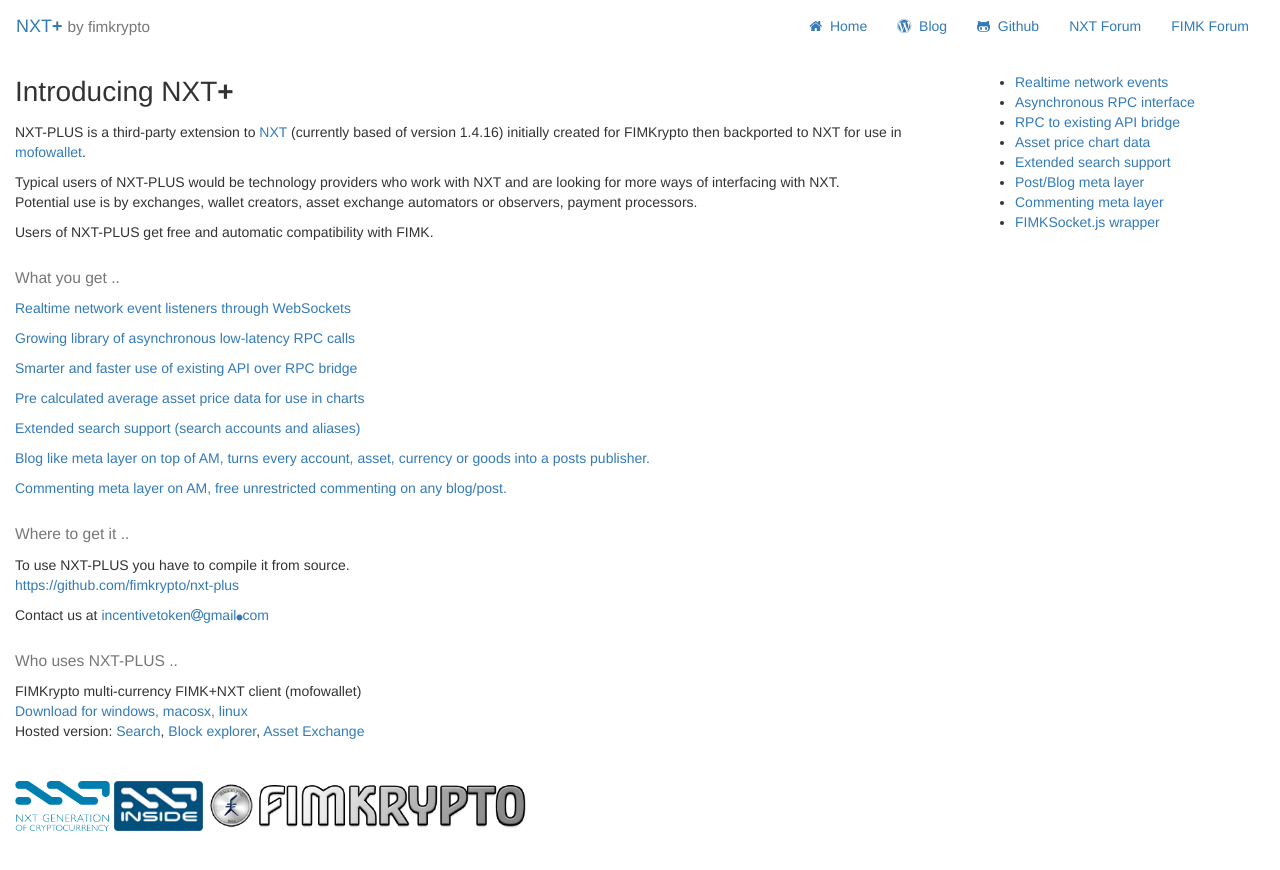
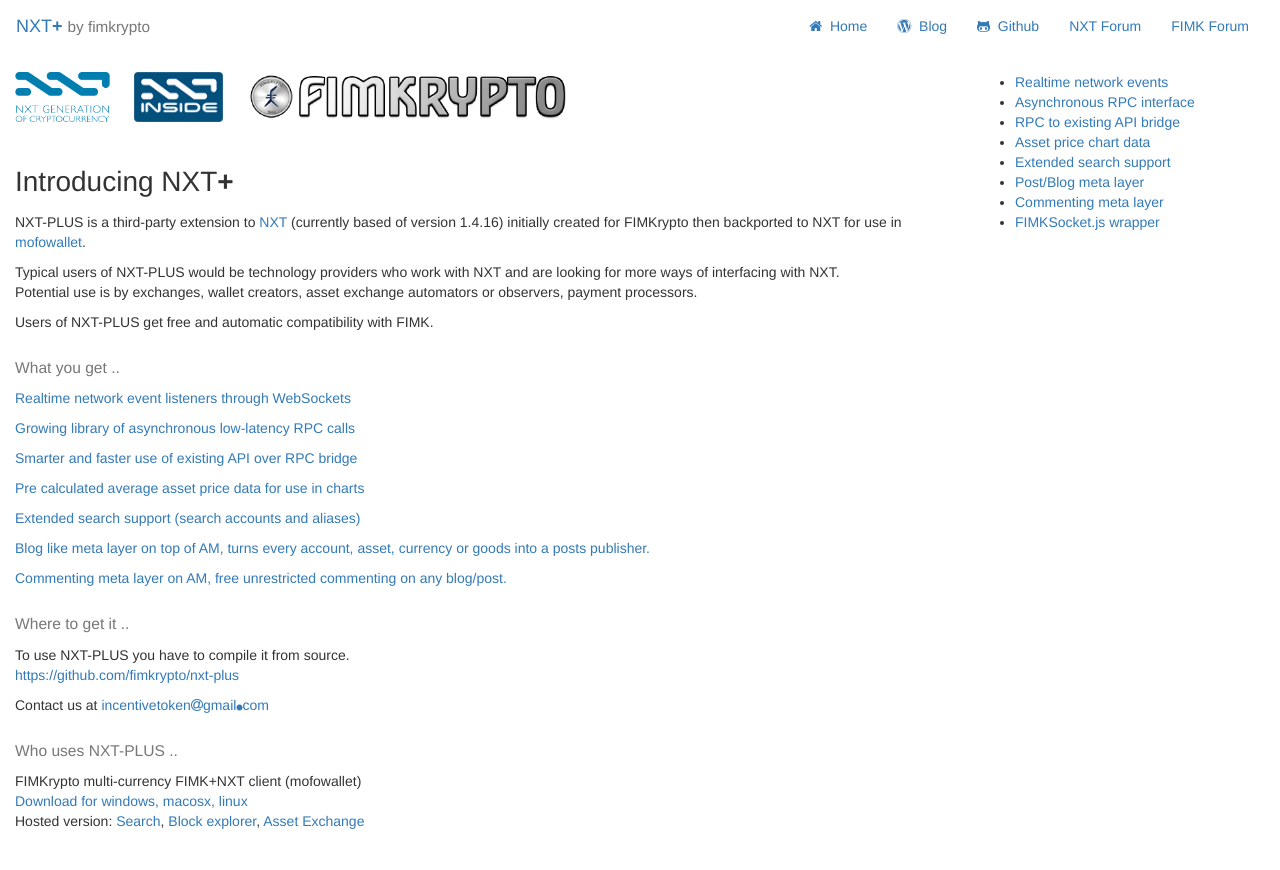
Before and after one commit to fimkrypto/nxt-plus-site, a Jekyll site: the page built from index.html, in a window 1280 px wide. Shown: the top 870 px of the page. Built offline with Jekyll 4.4.1, drawn with Linux system fonts in a browser that asks for light colours; nearby versions of some CDN libraries.

Commit message:
Move logos to top

```diff
--- a/index.html
+++ b/index.html
@@ -4,6 +4,12 @@
 <div class="row">
   <div class="col-md-9">
     <div>
+      <p>
+        <a style="padding-right: 20px" target="_blank" href="http://nxt.org/"><img src="{{ site.baseurl }}/images/Nxt_logo_blue_300px.png" height="50"></a>
+        <a style="padding-right: 20px" target="_blank" href="http://nxtinside.org/"><img src="{{ site.baseurl }}/images/nxtinside_blue_100.png" height="50"></a>
+        <a target="_blank" href="http://fimk.fi"><img src="{{ site.baseurl }}/images/fimk.png" height="50"></a>
+      </p>
+      <p><br></p>
       <p><big style="font-size: 200%">Introducing NXT<b>+</b></big></p>
       <p>NXT-PLUS is a third-party extension to <a target="_blank" href="http://nxt.org">NXT</a> (currently based of version {{ site.nxt_version }}) initially created for FIMKrypto then backported to NXT for use in <a target="_blank" href="http://mofowallet.com">mofowallet</a>.</p>
       <p>Typical users of NXT-PLUS would be technology providers who work with NXT and are looking for more ways of interfacing with NXT.
@@ -37,12 +43,6 @@
         <a target="_blank" href="https://fimkrypto.github.io/mofo/launch.html#/activity/nxt/activity/latest">Block explorer</a>,
         <a target="_blank" href="https://fimkrypto.github.io/mofo/launch.html#/activity/nxt/assets/latest">Asset Exchange</a>
       </p>
-      <p><br></p>
-      <p>
-        <a target="_blank" href="http://nxt.org/"><img src="{{ site.baseurl }}/images/Nxt_logo_blue_300px.png" height="50"></a>
-        <a target="_blank" href="http://nxtinside.org/"><img src="{{ site.baseurl }}/images/nxtinside_blue_100.png" height="50"></a>
-        <a target="_blank" href="http://fimk.fi"><img src="{{ site.baseurl }}/images/fimk.png" height="50"></a>
-      </p>
     </div>
   </div>
   <div class="col-md-3">
```
